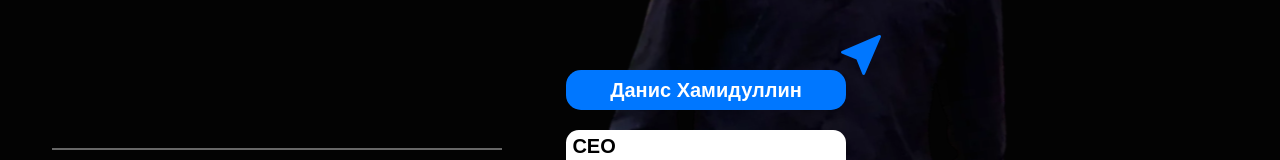
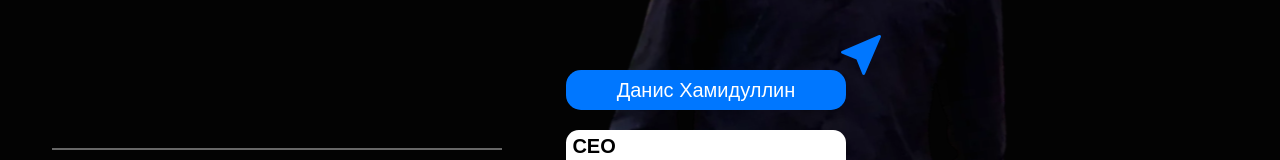
Before and after one commit to Insafch1k/-business_card, an Angular app in the folder vizitka/: page / in a window 1280 px wide. Shown: the part 4904-5064 px from the top of the page. Built offline with nearby package versions, Linux system fonts and the light colour scheme.

Commit message:
жирность и шрифт контакты

```diff
--- a/vizitka/src/app/components/contacts/contacts.component.scss
+++ b/vizitka/src/app/components/contacts/contacts.component.scss
@@ -26,7 +26,7 @@ h2 {
 }
 
 .contacts-box {
-  font-family: "Mozilla", sans-serif;
+  font-family: "Monsterrat", sans-serif;
   display: grid;
   grid-template-columns: auto 1fr;
 }
@@ -48,7 +48,7 @@ form {
 }
 
 .text-field {
-  font-family: "Mozilla", sans-serif;
+  font-family: "Monsterrat", sans-serif;
   font-weight: 300;
   font-size: clamp(12px, 2vw, 24px);
   line-height: 100%;
@@ -65,7 +65,7 @@ form {
 
   &::placeholder {
     color: #999;
-    font-family: Mozilla, sans-serif;
+    font-family: Monsterrat, sans-serif;
     font-weight: 200;
     font-size: clamp(12px, 2vw, 24px);
     line-height: 100%;
@@ -159,15 +159,15 @@ form {
 }
 
 .contacts_text {
-  font-family: "Mozilla", sans-serif;
-  font-weight: 600;
+  font-family: "Monsterrat", sans-serif;
+  font-weight: 400;
   font-size: clamp(8px, 2vw, 20px);
   line-height: 100%;
 }
 
 .contacts-span-text {
-  font-family: "Mozilla", sans-serif;
-  font-weight: 600;
+  font-family: "Monsterrat", sans-serif;
+  font-weight: 550;
   font-size: clamp(8px, 2vw, 20px);
   line-height: clamp(8px, 2vw, 20px);
 }
@@ -204,7 +204,7 @@ form {
 }
 
 .value {
-  font-weight: 400;
+  font-weight: 200;
 }
 
 .Danis_contacts {
```
